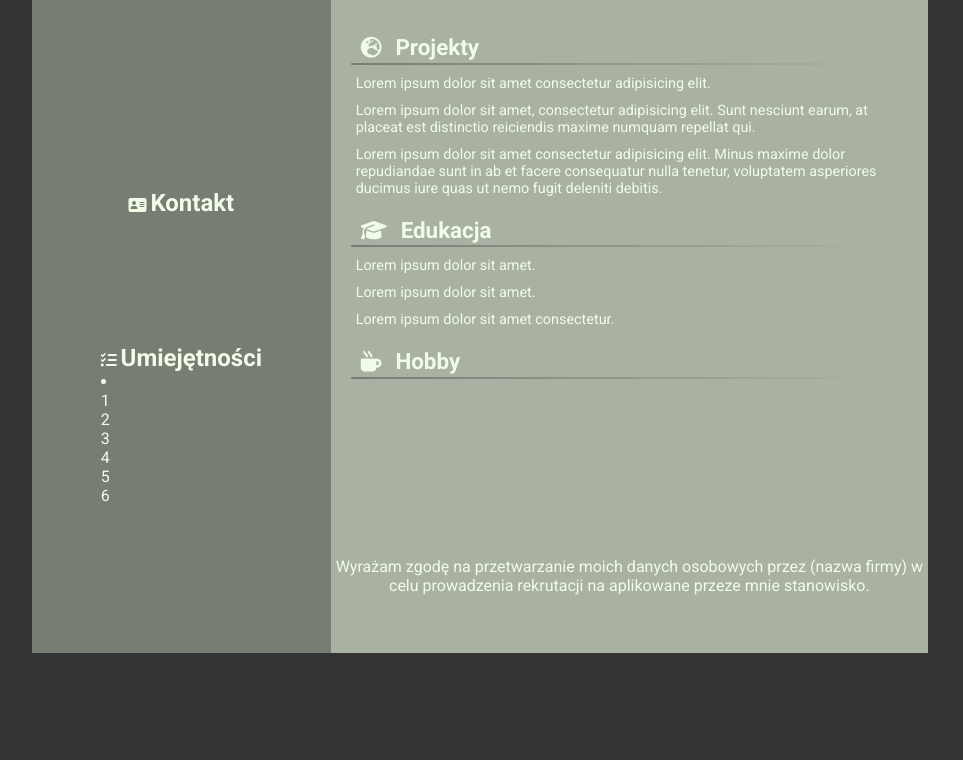
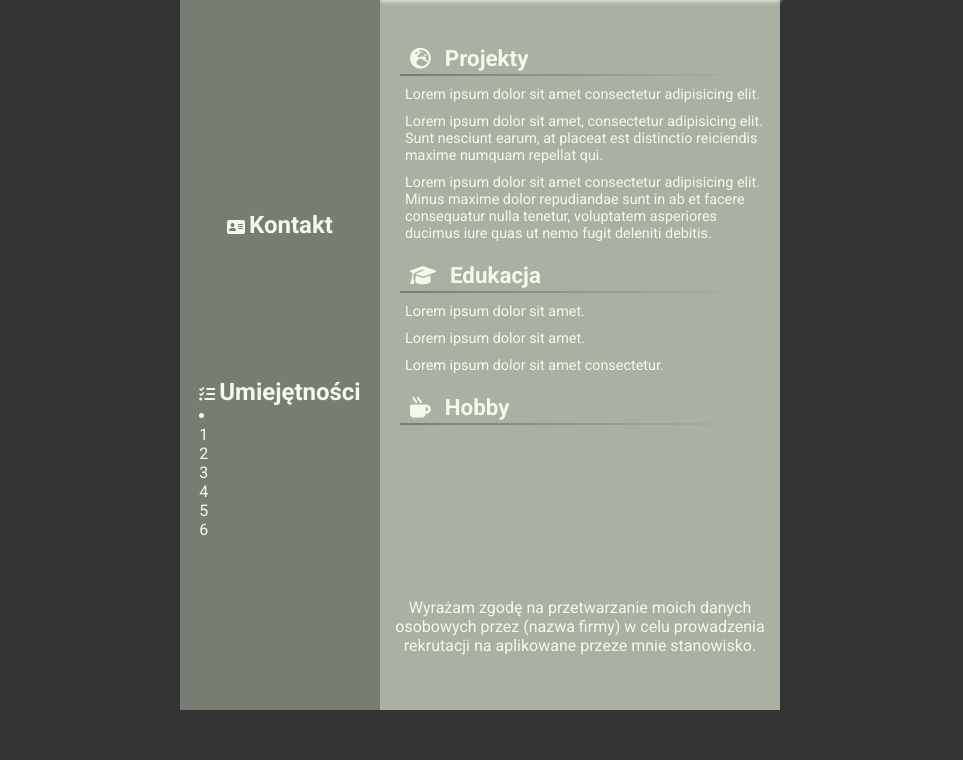
Before and after one commit to DireAunAmi/CV, a plain HTML site: page index.html in a window 1280 px wide. Shown: the part 171-931 px from the top of the page, without its empty margins (160-1123 px from the left). Before the commit the page ends 874 px from the top, so only its background shows below. Drawn offline with Linux system fonts and the light colour scheme.

Commit message:
remove percentage width

```diff
--- a/scss/style.scss
+++ b/scss/style.scss
@@ -14,7 +14,7 @@ body {
 	grid-template-columns: repeat(6, 4fr);
 	grid-template-rows: repeat(5, 4fr);
 	margin: 50px auto;
-	width: 70%;
+	width: 600px;
 	background-color: colors.$third-color;
 }
 .line {
```
Also changed, not shown: css/style.css, 1 other file.
